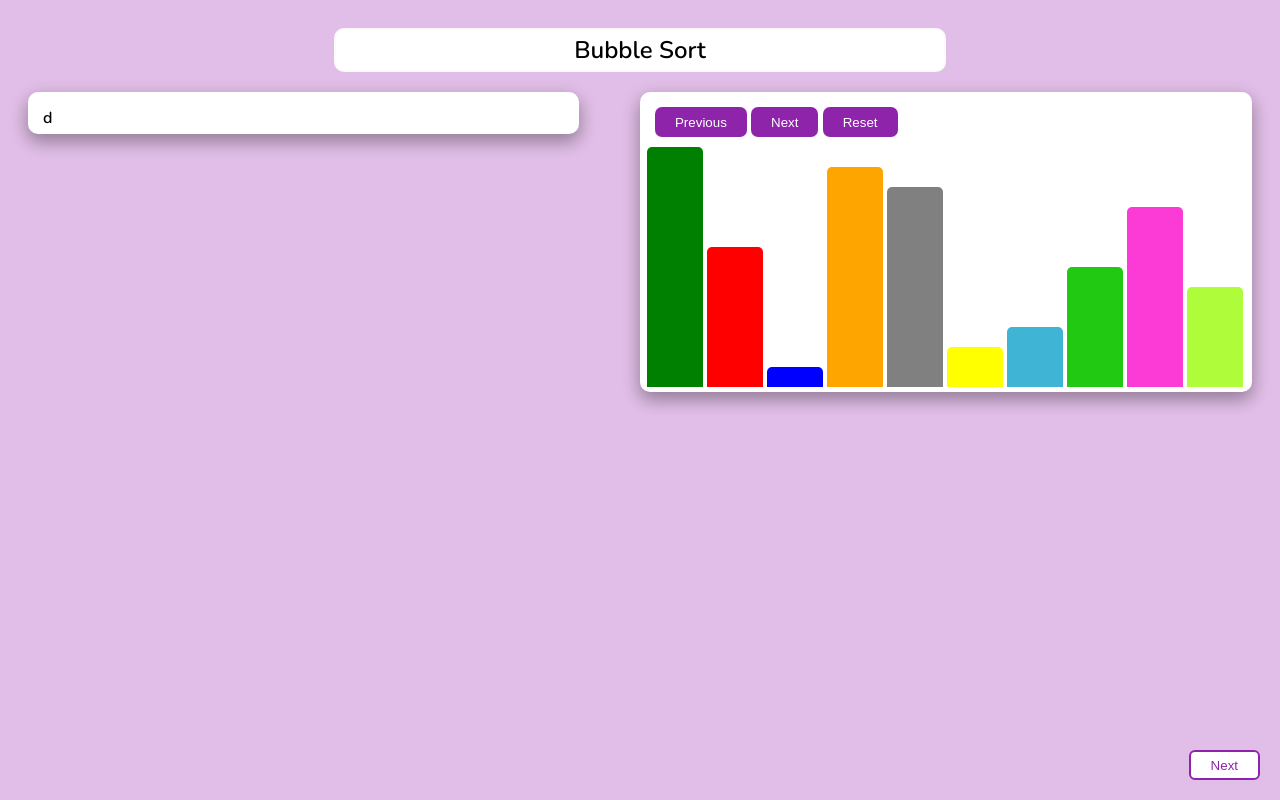
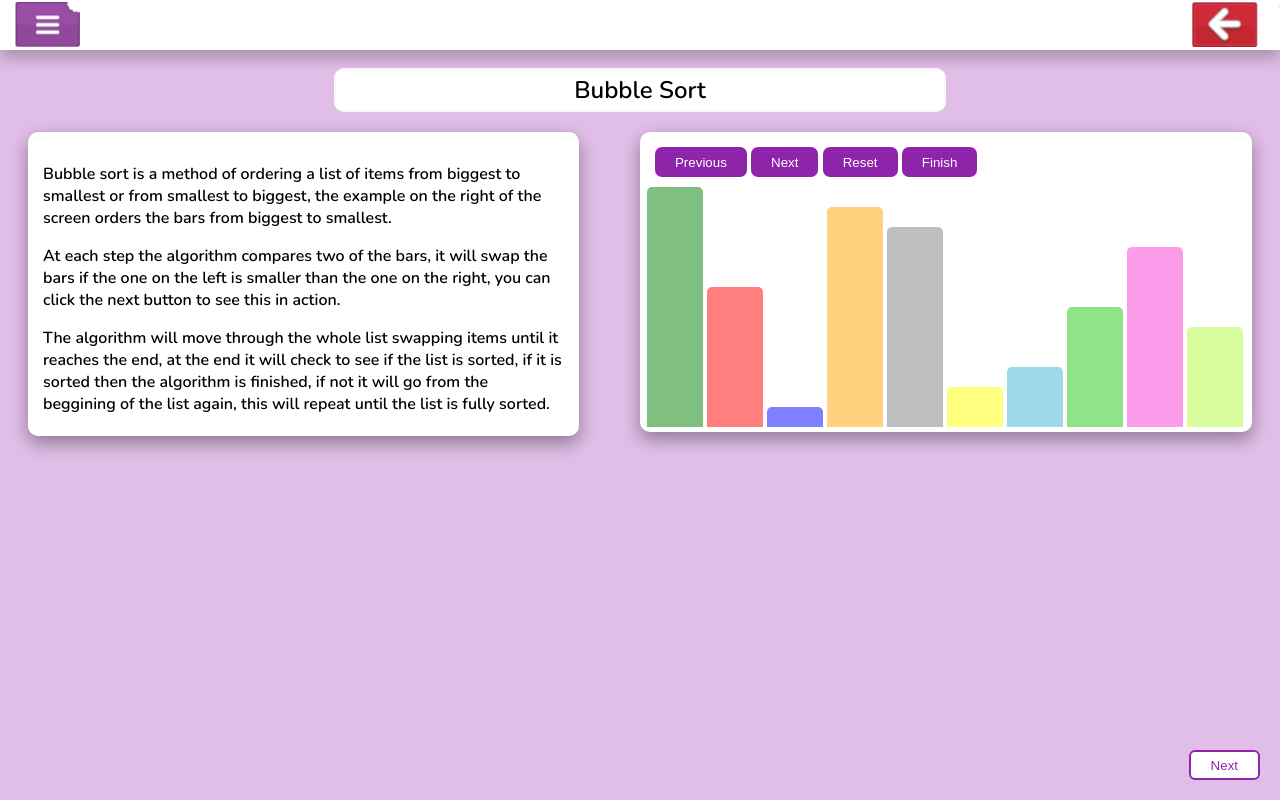
Before and after one commit to Zackeos/Sorting-Webpage, a plain HTML site: page index.html in a window 1280 px wide. Drawn offline with nearby package versions, Linux system fonts and the light colour scheme.

Commit message:
More work on design, showing transitions and more

```diff
--- a/index.html
+++ b/index.html
@@ -5,7 +5,7 @@
   <script src="https://cdn.jsdelivr.net/npm/vue@2/dist/vue.js"></script>
   <meta charset="utf-8">
   <meta name="viewport" content="width=device-width">
-  <title>bubble sort</title>
+  <title>Sorting Webpage</title>
   <link href="style.css" rel="stylesheet" type="text/css" />
   <style>
     @import url('https://fonts.googleapis.com/css2?family=Nunito:wght@600&display=swap');
@@ -15,11 +15,17 @@
 
 
 <body>
-
-
+  <div id="banner">
+    <img src="menu logo.png" style="height:45px;margin-top:2px;float:left;margin-left:15px" alt="Menu Logo">
+    <img src="back logo.png" style="height:45px;margin-top:2px;float:right;" alt="Menu Logo">
+  </div>
   <div id="Bubblepage">
-    <div id="banner">Bubble Sort</div>
-    <div class = "half">d</div>
+    <div id="title-banner">Bubble Sort</div>
+    <div class = "half">
+      <p>Bubble sort is a method of ordering a list of items from biggest to smallest or from smallest to biggest, the example on the right of the screen orders the bars from biggest to smallest.</p>
+      <p>At each step the algorithm compares two of the bars, it will swap the bars if the one on the left is smaller than the one on the right, you can click the next button to see this in action.</p>
+      <p>The algorithm will move through the whole list swapping items until it reaches the end, at the end it will check to see if the list is sorted, if it is sorted then the algorithm is finished, if not it will go from the beggining of the list again, this will repeat until the list is fully sorted.</p>
+    </div>
     <div id="bubble" class = "half">
       <div id="bars">
         <div class="bar" v-for="bar,i in bars" :style="getBarStyle(i, bar)"></div>
@@ -27,14 +33,19 @@
       <button class="button" @click="previous"><span class="primary-button-text">Previous</span></button>
       <button class="button" @click="next"><span class="primary-button-text">Next</span></button>
       <button class="button" @click="reset"><span class="primary-button-text">Reset</span></button>
+      <button class="button" @click="finish"><span class="primary-button-text">Finish</span></button>
     </div>
   </div>
 
 
   <div id="Insertionpage" class="hide">
-    <div id="banner">Insertion Sort</div>
+    <div id="title-banner">Insertion Sort</div>
     <div id="bubble" style="display: none"></div>
-      <div class = "half">d</div>
+      <div class = "half">
+        <p>Bubble sort is a method of ordering a list of items from biggest to smallest or from smallest to biggest, the example on the right of the screen orders the bars from biggest to smallest.</p>
+        <p>Insertion sort starts with the second value in the list, if the value is smaller than the one on its left, it stays where it is, othewise it will be swapped left until it meets a value bigger than it or it reaches the start of the list.</p>
+        <p>The algorithm then repeates this process with the next value, and then the next and the next until it has reached the end of the list, once it has reached this point, the list is sorted.</p>
+      </div>
       <div id="insertion" class = "half">
         <div id="bars">
           <div class="bar" v-for="bar,i in bars" :style="getBarStyle(i, bar)"></div>
@@ -42,6 +53,7 @@
         <button class="button" @click="previous"><span class="primary-button-text">Previous</span></button>
         <button class="button" @click="next"><span class="primary-button-text">Next</span></button>
         <button class="button" @click="reset"><span class="primary-button-text">Reset</span></button>
+        <button class="button" @click="finish"><span class="primary-button-text">Finish</span></button>
       </div>
     </div>
 
--- a/script.js
+++ b/script.js
@@ -73,28 +73,71 @@ var bubble = new Vue({
   	// store the info about the bars
     return {
       bars: [
-        { h: heights[0], offset:0, color:"green"},
-        { h: heights[1], offset:0, color:"red"},
-        { h: heights[2], offset:0, color:"blue"},
-        { h: heights[3], offset:0, color:"orange"},
-        { h: heights[4], offset:0, color:"gray"},
-        { h: heights[5], offset:0, color:"yellow"},
-        { h: heights[6], offset:0,color:"#3fb4d4" },
-        { h: heights[7], offset:0,color:"#21c912" },
-        { h: heights[8], offset:0,color:"#fc3ad6" },
-          { h: heights[9], offset:0,color:"#affc3a" }
+        { h: heights[0], offset:0, color:"green", opacity:0.5},
+        { h: heights[1], offset:0, color:"red", opacity:0.5},
+        { h: heights[2], offset:0, color:"blue", opacity:0.5},
+        { h: heights[3], offset:0, color:"orange", opacity:0.5},
+        { h: heights[4], offset:0, color:"gray", opacity:0.5},
+        { h: heights[5], offset:0, color:"yellow", opacity:0.5},
+        { h: heights[6], offset:0, color:"#3fb4d4", opacity:0.5},
+        { h: heights[7], offset:0, color:"#21c912", opacity:0.5},
+        { h: heights[8], offset:0, color:"#fc3ad6", opacity:0.5},
+        { h: heights[9], offset:0, color:"#affc3a", opacity:0.5}
       ],
       count: 0
     }
   },
   methods: {
+    finish: function(){
+      const allbars = document.getElementsByClassName("bar")
+      for (let x = 0; x<allbars.length; x++){
+        allbars[x].style.transition = "0.05s";
+      }
+      var fullsolve = setInterval(() => {
+        if (this.count == bubbleanimations.length){
+          clearInterval(fullsolve)
+          for (let x = 0; x<allbars.length; x++){
+            allbars[x].style.transition = "1s";
+          }
+        }
+        this.bars[bubbleanimations[this.count][0]].opacity = 1
+        this.bars[bubbleanimations[this.count][1]].opacity = 1
+        setTimeout(() => {
+          this.bars[bubbleanimations[this.count][0]].offset += 1
+          this.bars[bubbleanimations[this.count][1]].offset -= 1
+        }, 50);
+        setTimeout(() => {
+          this.bars[bubbleanimations[this.count][0]].opacity = 0.5
+          this.bars[bubbleanimations[this.count][1]].opacity = 0.5
+          this.count++
+        }, 100);
+      }, 150);
+    },
     //perform next animation in bubbleanimations
   	next: function(){
+      const buttons = document.getElementsByClassName("button")
+      for (let button=0; button<buttons.length; button++){
+        buttons[button].disabled = true
+      }
+
       if (this.count < bubbleanimations.length) {
-      this.bars[bubbleanimations[this.count][0]].offset += 1
-      this.bars[bubbleanimations[this.count][1]].offset -= 1
-      this.count++
+        this.bars[bubbleanimations[this.count][0]].opacity = 1
+        this.bars[bubbleanimations[this.count][1]].opacity = 1
+        setTimeout(() => {
+          this.bars[bubbleanimations[this.count][0]].offset += 1
+          this.bars[bubbleanimations[this.count][1]].offset -= 1
+        }, 1000);
+        setTimeout(() => {
+          this.bars[bubbleanimations[this.count][0]].opacity = 0.5
+          this.bars[bubbleanimations[this.count][1]].opacity = 0.5
+          this.count++
+        }, 2000);
       }
+      setTimeout(() => {
+        for (let button=0; button<buttons.length; button++){
+          buttons[button].disabled = false
+        }
+      }, 2001);
     },
     //undo last animation
     previous: function(){
@@ -115,6 +158,7 @@ var bubble = new Vue({
     getBarStyle: function(i, bar){
     	// figure out where a bar should be positioned. Each one has width 60px
     	return {
+        opacity:bar.opacity,
       	background:bar.color,
         left: 60*(i + bar.offset) + "px",
         height: (bar.h * 20) + "px"
@@ -126,7 +170,6 @@ var bubble = new Vue({
 
 //INSERTION SORT
 temp = [...heights]
-console.log(heights)
 insertionanimations = []
 
 //loop through from first item
@@ -152,27 +195,70 @@ var insertion = new Vue({
   	// store the info about the bars
     return {
       bars: [
-        { h: heights[0], offset:0, color:"green"},
-        { h: heights[1], offset:0, color:"red"},
-        { h: heights[2], offset:0, color:"blue"},
-        { h: heights[3], offset:0, color:"orange"},
-        { h: heights[4], offset:0, color:"gray"},
-        { h: heights[5], offset:0, color:"yellow"},
-        { h: heights[6], offset:0,color:"#3fb4d4" },
-        { h: heights[7], offset:0,color:"#21c912" },
-        { h: heights[8], offset:0,color:"#fc3ad6" },
-          { h: heights[9], offset:0,color:"#affc3a" }
+        { h: heights[0], offset:0, color:"green", opacity:0.5},
+        { h: heights[1], offset:0, color:"red", opacity:0.5},
+        { h: heights[2], offset:0, color:"blue", opacity:0.5},
+        { h: heights[3], offset:0, color:"orange", opacity:0.5},
+        { h: heights[4], offset:0, color:"gray", opacity:0.5},
+        { h: heights[5], offset:0, color:"yellow", opacity:0.5},
+        { h: heights[6], offset:0,color:"#3fb4d4", opacity:0.5},
+        { h: heights[7], offset:0,color:"#21c912", opacity:0.5},
+        { h: heights[8], offset:0,color:"#fc3ad6", opacity:0.5},
+          { h: heights[9], offset:0,color:"#affc3a", opacity:0.5}
       ],
       count: 0
     }
   },
   methods: {
+    finish: function(){
+      const allbars = document.getElementsByClassName("bar")
+      for (let x = 0; x<allbars.length; x++){
+        allbars[x].style.transition = "0.05s";
+      }
+      var fullsolve = setInterval(() => {
+        if (this.count == insertionanimations.length){
+          clearInterval(fullsolve)
+          for (let x = 0; x<allbars.length; x++){
+            allbars[x].style.transition = "1s";
+          }
+        }
+        this.bars[insertionanimations[this.count][0]].opacity = 1
+        this.bars[insertionanimations[this.count][1]].opacity = 1
+        setTimeout(() => {
+          this.bars[insertionanimations[this.count][0]].offset += 1
+          this.bars[insertionanimations[this.count][1]].offset -= 1
+        }, 50);
+        setTimeout(() => {
+          this.bars[insertionanimations[this.count][0]].opacity = 0.5
+          this.bars[insertionanimations[this.count][1]].opacity = 0.5
+          this.count++
+        }, 100);
+      }, 150);
+    },
   	next: function(){
+      const buttons = document.getElementsByClassName("button")
+      for (let button=0; button<buttons.length; button++){
+        buttons[button].disabled = true
+      }
+
       if (this.count < insertionanimations.length) {
-        this.bars[insertionanimations[this.count][0]].offset += 1
-        this.bars[insertionanimations[this.count][1]].offset -= 1
-        this.count++
+        this.bars[insertionanimations[this.count][0]].opacity = 1
+        this.bars[insertionanimations[this.count][1]].opacity = 1
+        setTimeout(() => {
+          this.bars[insertionanimations[this.count][0]].offset += 1
+          this.bars[insertionanimations[this.count][1]].offset -= 1
+        }, 1000);
+        setTimeout(() => {
+          this.bars[insertionanimations[this.count][0]].opacity = 0.5
+          this.bars[insertionanimations[this.count][1]].opacity = 0.5
+          this.count++
+        }, 2000);
       }
+      setTimeout(() => {
+        for (let button=0; button<buttons.length; button++){
+          buttons[button].disabled = false
+        }
+      }, 2001);
     },
     previous: function(){
       if (this.count > 0){
@@ -191,6 +277,7 @@ var insertion = new Vue({
     getBarStyle: function(i, bar){
     	// figure out where a bar should be positioned. Each one has width 60px
     	return {
+        opacity:bar.opacity,
       	background:bar.color,
         left: 60*(i + bar.offset) + "px",
         height: (bar.h * 20) + "px"
--- a/style.css
+++ b/style.css
@@ -66,11 +66,21 @@ body {
   color: #8E24AA;
 }
 #banner{
+  width: 100%;
+  background-color: #fff;
+  position: absolute; top: 0; left: 0;
+  height: 50px;
+  float: left;
+  box-shadow: 0 8px 16px 0 rgba(0,0,0,0.2), 0 6px 20px 0 rgba(0,0,0,0.07);
+}
+#title-banner{
+  margin-top: 40px;
   border: 2px solid #fafafa;
   padding: 4px 0px 4px;
   box-sizing: border-box;
   margin-left: 25%;
   margin-right: 25%;
+  float: left;
   width: 50%;
   background-color:#fff;
   margin-bottom: 20px;
@@ -87,5 +97,4 @@ body {
   background-color: #fff;
   padding: 0px 20px 0px;
   height: 30px;
-
 }
```
Also changed, not shown: back logo.png (added), menu logo.png (added).
